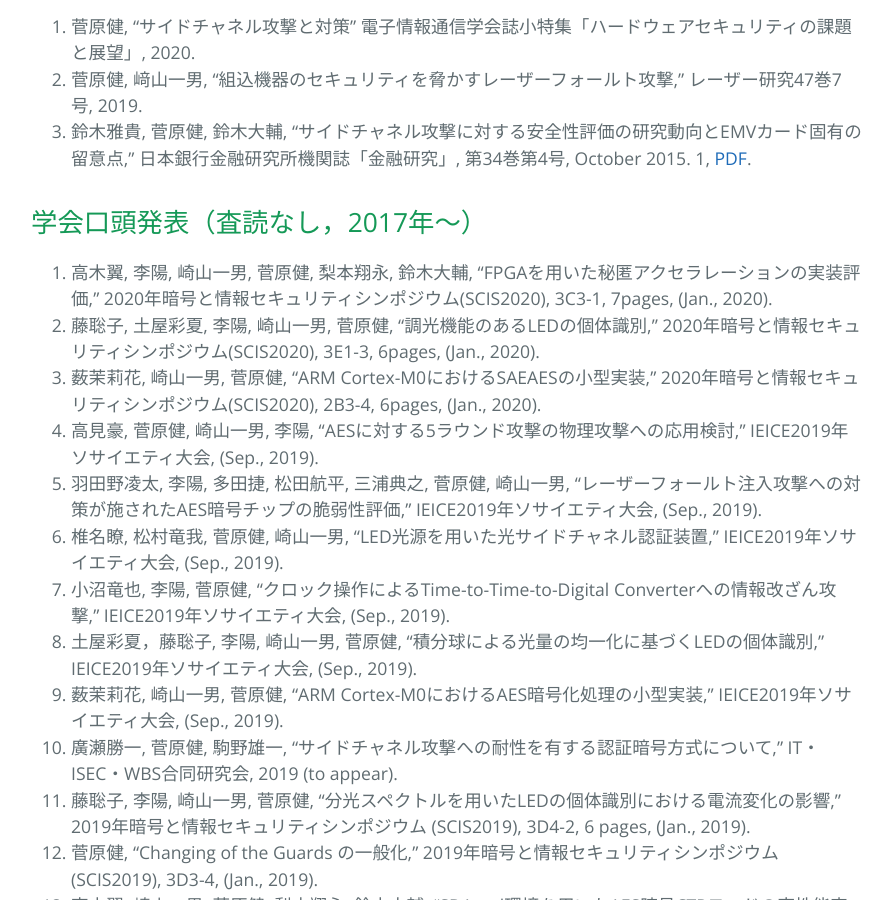
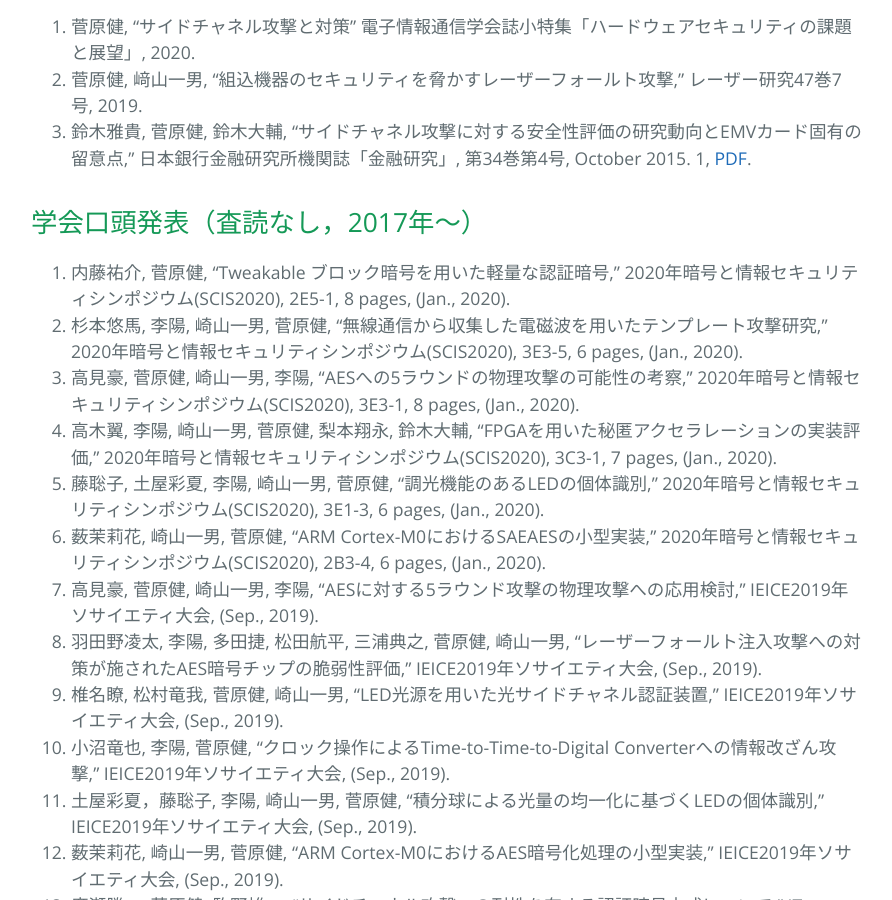
Before and after one commit to sugawara-bbbb/weblab, a Jekyll site: the page built from publication.md, in a window 1280 px wide and 900 px high, scrolled down 5740 px. Shown: the whole window, without its empty margins (193-1085 px from the left). Built offline with Jekyll 4.4.1, drawn with Linux system fonts in a browser that asks for light colours; our own code applies the rules of GitHub Pages for plain Markdown files.

Commit message:
publicationを修正

```diff
--- a/publication.md
+++ b/publication.md
@@ -86,9 +86,12 @@ layout: default
 1. 鈴木雅貴, 菅原健, 鈴木大輔, “サイドチャネル攻撃に対する安全性評価の研究動向とEMVカード固有の留意点,” 日本銀行金融研究所機関誌「金融研究」, 第34巻第4号, October 2015. 1, [PDF](https://www.imes.boj.or.jp/research/papers/japanese/kk34-4-6.pdf).
 
 ## 学会口頭発表（査読なし，2017年〜）
-1. 高木翼, 李陽, 崎山一男, 菅原健, 梨本翔永, 鈴木大輔, "FPGAを用いた秘匿アクセラレーションの実装評価," 2020年暗号と情報セキュリティシンポジウム(SCIS2020), 3C3-1, 7pages, (Jan., 2020).
-1. 藤聡子, 土屋彩夏, 李陽, 崎山一男, 菅原健, “調光機能のあるLEDの個体識別,” 2020年暗号と情報セキュリティシンポジウム(SCIS2020), 3E1-3, 6pages, (Jan., 2020).
-1. 薮茉莉花, 崎山一男, 菅原健, “ARM Cortex-M0におけるSAEAESの小型実装,” 2020年暗号と情報セキュリティシンポジウム(SCIS2020), 2B3-4, 6pages, (Jan., 2020).
+1. 内藤祐介, 菅原健, "Tweakable ブロック暗号を用いた軽量な認証暗号," 2020年暗号と情報セキュリティシンポジウム(SCIS2020), 2E5-1, 8 pages, (Jan., 2020).
+1. 杉本悠馬, 李陽, 崎山一男, 菅原健, "無線通信から収集した電磁波を用いたテンプレート攻撃研究," 2020年暗号と情報セキュリティシンポジウム(SCIS2020), 3E3-5, 6 pages, (Jan., 2020).
+1. 高見豪, 菅原健, 崎山一男, 李陽, "AESへの5ラウンドの物理攻撃の可能性の考察," 2020年暗号と情報セキュリティシンポジウム(SCIS2020), 3E3-1, 8 pages, (Jan., 2020).
+1. 高木翼, 李陽, 崎山一男, 菅原健, 梨本翔永, 鈴木大輔, "FPGAを用いた秘匿アクセラレーションの実装評価," 2020年暗号と情報セキュリティシンポジウム(SCIS2020), 3C3-1, 7 pages, (Jan., 2020).
+1. 藤聡子, 土屋彩夏, 李陽, 崎山一男, 菅原健, “調光機能のあるLEDの個体識別,” 2020年暗号と情報セキュリティシンポジウム(SCIS2020), 3E1-3, 6 pages, (Jan., 2020).
+1. 薮茉莉花, 崎山一男, 菅原健, “ARM Cortex-M0におけるSAEAESの小型実装,” 2020年暗号と情報セキュリティシンポジウム(SCIS2020), 2B3-4, 6 pages, (Jan., 2020).
 1. 高見豪, 菅原健, 崎山一男, 李陽, "AESに対する5ラウンド攻撃の物理攻撃への応用検討," IEICE2019年ソサイエティ大会, (Sep., 2019).
 1. 羽田野凌太, 李陽, 多田捷, 松田航平, 三浦典之, 菅原健, 崎山一男, "レーザーフォールト注入攻撃への対策が施されたAES暗号チップの脆弱性評価," IEICE2019年ソサイエティ大会, (Sep., 2019).
 1. 椎名瞭, 松村竜我, 菅原健, 崎山一男, "LED光源を用いた光サイドチャネル認証装置," IEICE2019年ソサイエティ大会, (Sep., 2019).
```
Also changed, not shown: _member/takaki.md (+2 -2 lines), _member/toh.md (+1 -1 lines), _member/yabu.md (+1 -1 lines).
